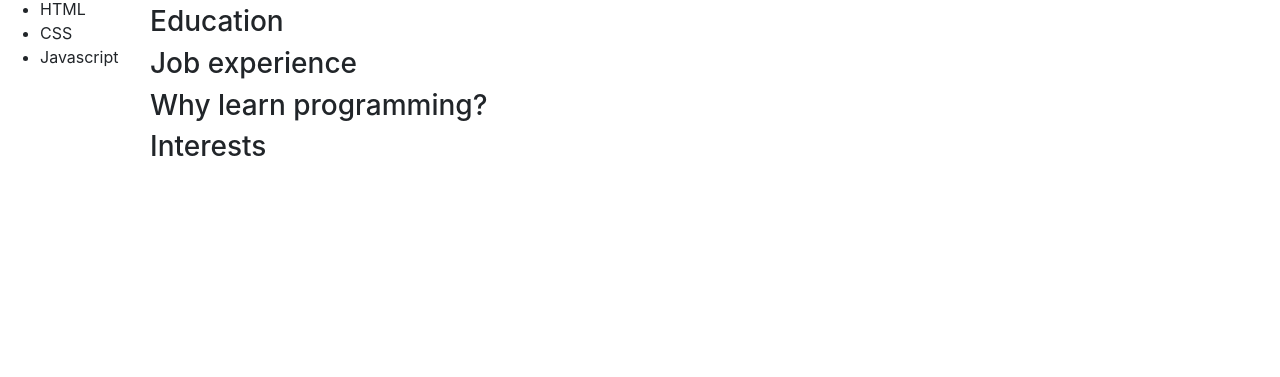
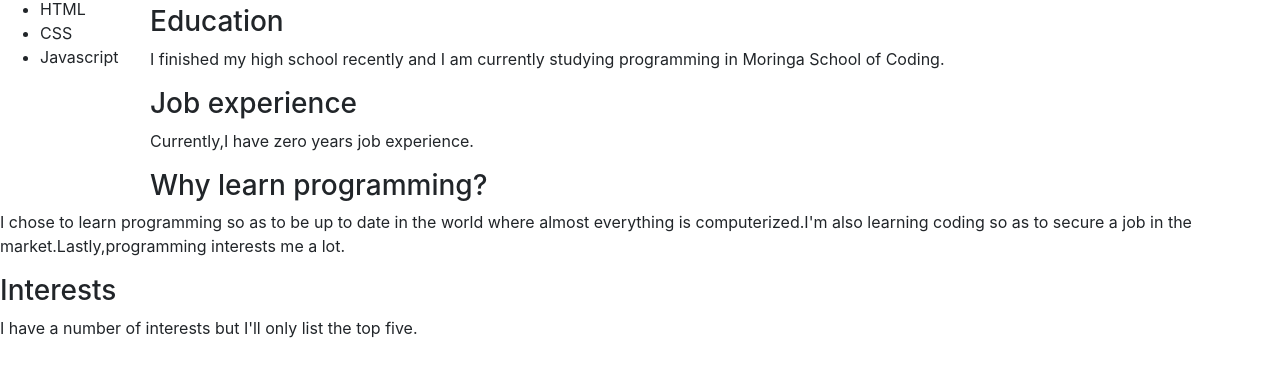
Before and after one commit to WaruiAlfred/portflio-page, a plain HTML site: page index.html in a window 1280 px wide. Shown: the part 131-508 px from the top of the page. Drawn offline with nearby package versions, Linux system fonts and the light colour scheme.

Commit message:
add 4 p elements

```diff
--- a/index.html
+++ b/index.html
@@ -23,9 +23,13 @@
       <div class="middle section">
         <h2>About Me</h2>
         <h3>Education</h3>
+        <p>I finished my high school recently and I am currently studying programming in Moringa School of Coding.</p>
         <h3>Job experience</h3>
+        <p>Currently,I have zero years job experience.</p>
         <h3>Why learn programming?</h3>
+        <p>I chose to learn programming so as to be up to date in the world where almost everything is computerized.I'm also learning coding so as to secure a job in the market.Lastly,programming interests me a lot.</p>
         <h3>Interests</h3>
+        <p>I have a number of interests but I'll only list the top five.</p>
       </div>
     </div>
   </body>
```
